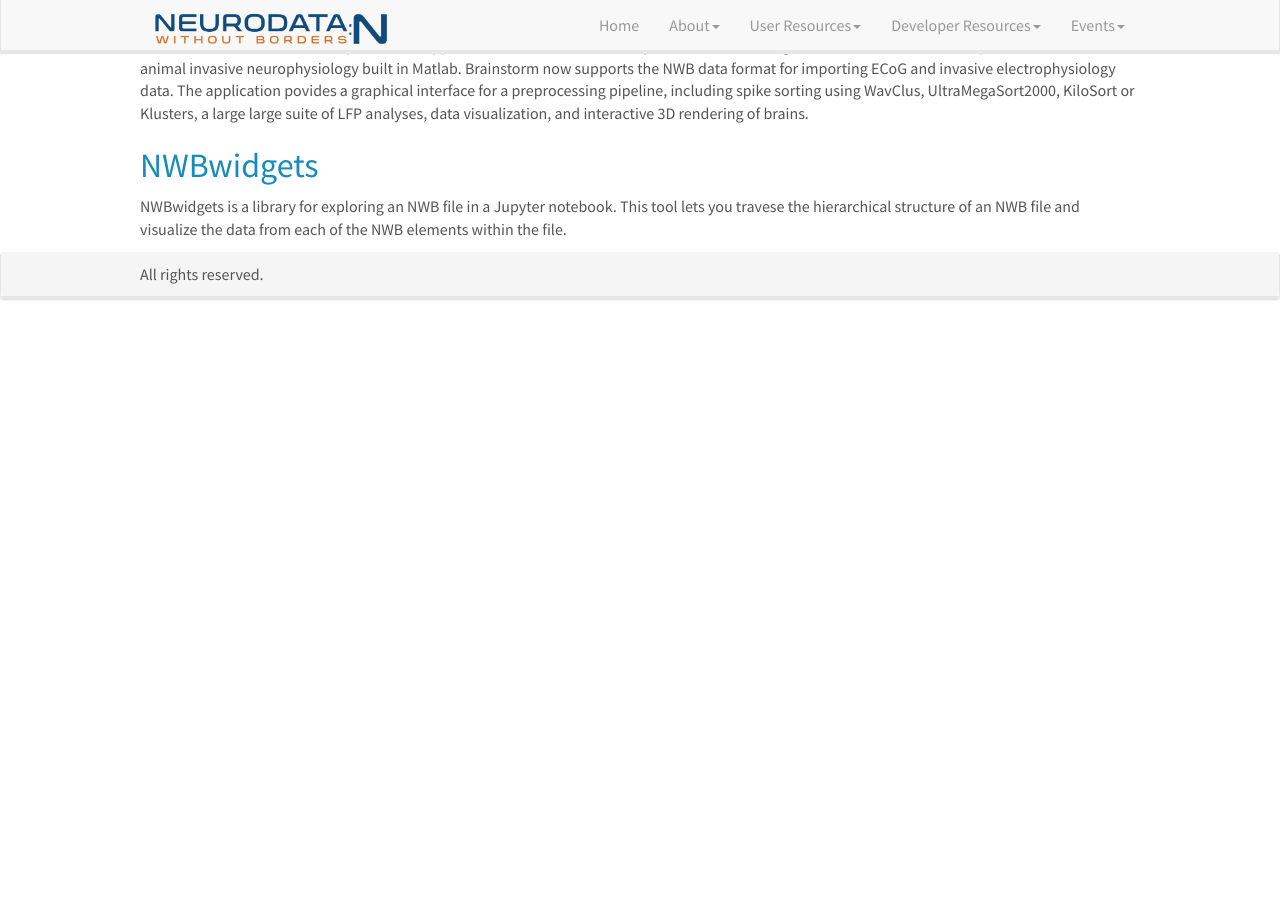
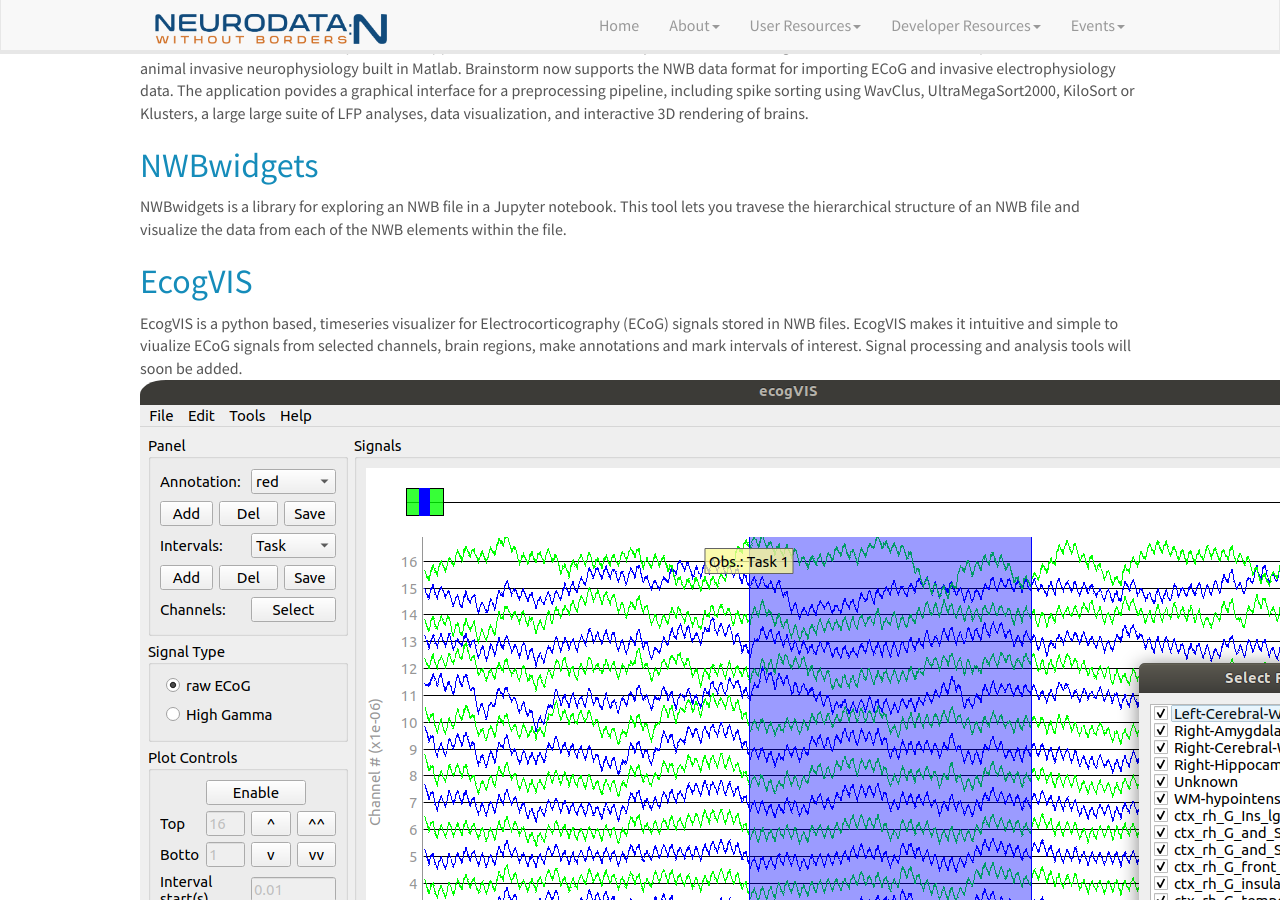
Before and after one commit to ttngu207/neurodatawithoutborders.github.io, a Jekyll site: the page built from _pages/nwb_tools.md, in a window 1280 px wide and 900 px high, scrolled down 310 px. Built offline with Jekyll 4.4.1, drawn with Linux system fonts in a browser that asks for light colours; nearby versions of some CDN libraries; before the commit the page ends 900 px from its top, so only the background shows below that.

Commit message:
adding EcogVIS (#12)
added EcogVIS description and screenshot

```diff
--- a/_pages/nwb_tools.md
+++ b/_pages/nwb_tools.md
@@ -22,3 +22,7 @@
 
 ## [NWBwidgets](https://github.com/NeurodataWithoutBorders/nwb-jupyter-widgets)
 NWBwidgets is a library for exploring an NWB file in a Jupyter notebook. This tool lets you travese the hierarchical structure of an NWB file and visualize the data from each of the NWB elements within the file.
+
+## [EcogVIS](https://github.com/luiztauffer/ecogVIS)
+EcogVIS is a python based, timeseries visualizer for Electrocorticography (ECoG) signals stored in NWB files. EcogVIS makes it intuitive and simple to viualize ECoG signals from selected channels, brain regions, make annotations and mark intervals of interest. Signal processing and analysis tools will soon be added.
+![ecogVIS](../images/EcogVIS_screenshot.png)
```
Also changed, not shown: images/EcogVIS_screenshot.png (added).
